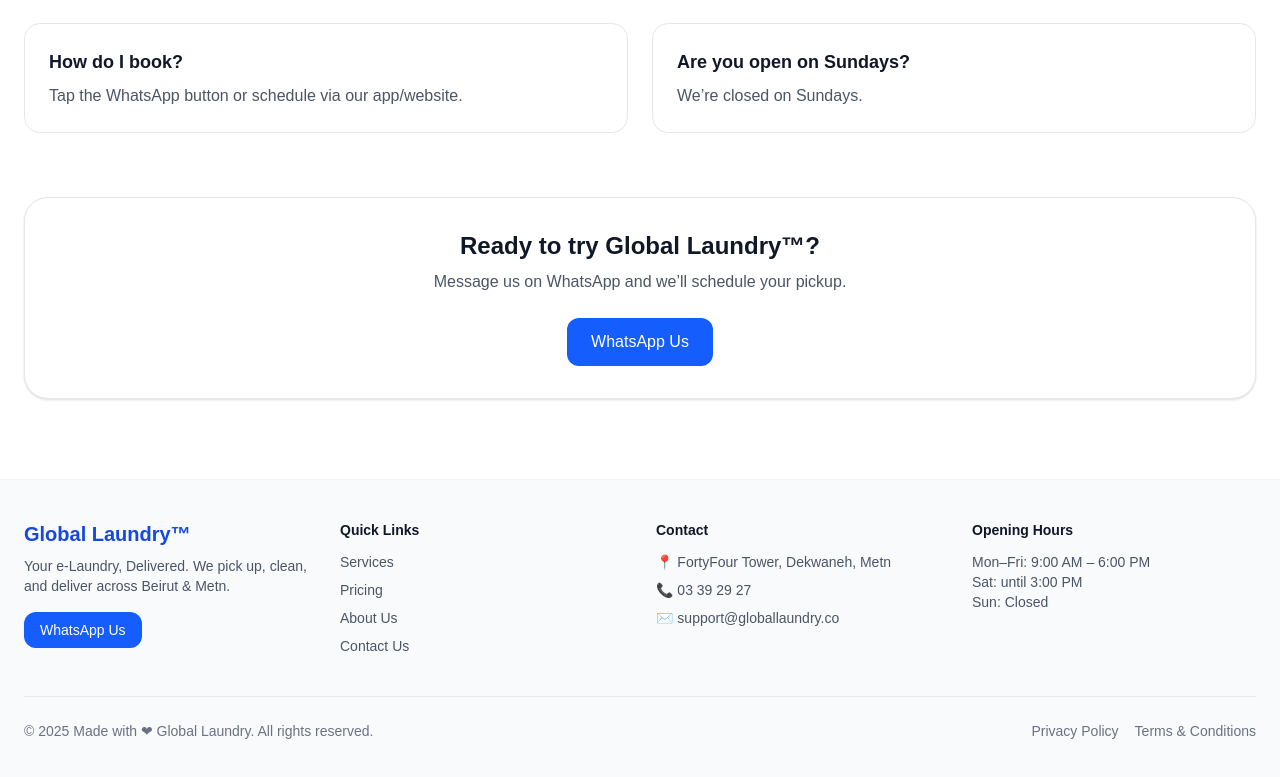
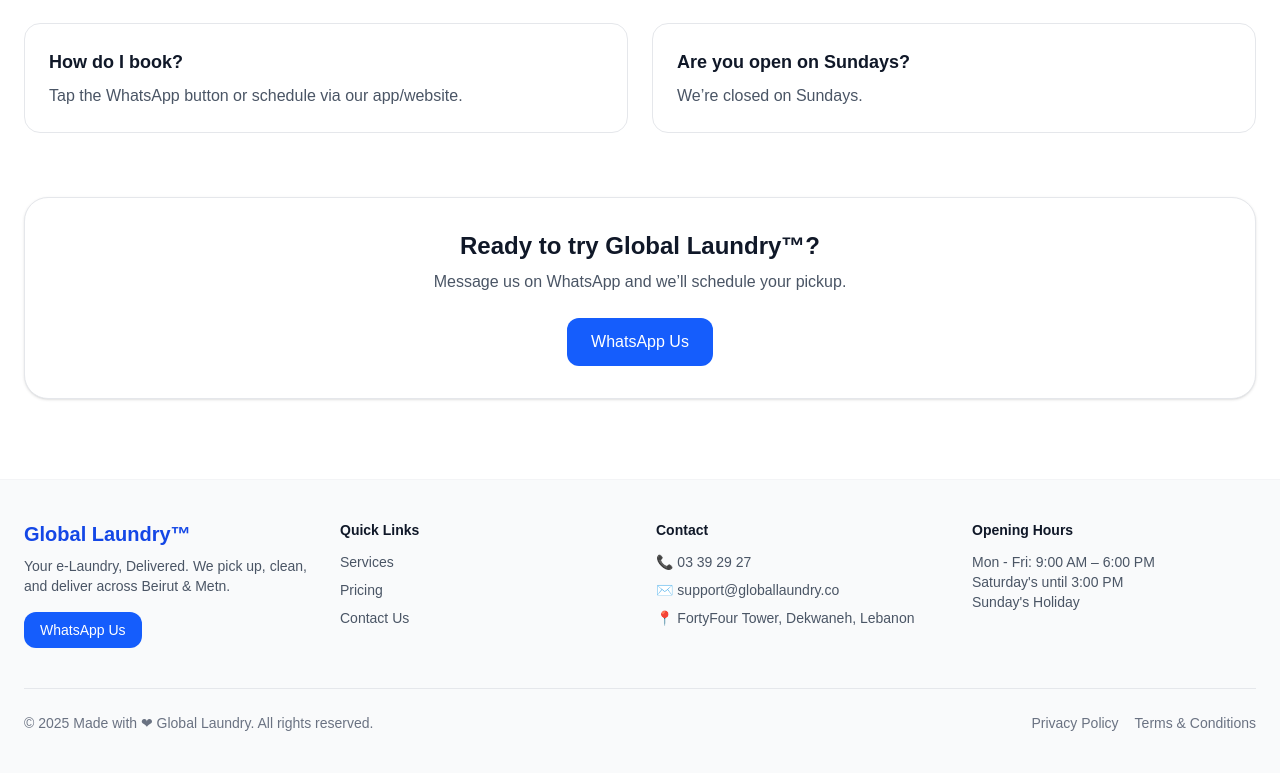
Before and after one commit to globallaundry/website, a Next.js app: page / in a window 1280 px wide. Shown: the part 3218-3995 px from the top of the page. Built offline with nearby package versions, Linux system fonts and the light colour scheme.

Commit message:
Website-Ver_2.0.4

```diff
--- a/components/Footer.tsx
+++ b/components/Footer.tsx
@@ -34,9 +34,6 @@
                 <Link href="/pricing">Pricing</Link>
               </li>
               <li>
-                <Link href="/about">About Us</Link>
-              </li>
-              <li>
                 <Link href="/contact">Contact Us</Link>
               </li>
             </ul>
@@ -46,9 +43,9 @@
           <div>
             <h4 className="text-sm font-semibold text-gray-900">Contact</h4>
             <ul className="mt-3 space-y-2 text-sm text-gray-600">
-              <li>📍 FortyFour Tower, Dekwaneh, Metn</li>
               <li>📞 <a href="tel:+96133392927">03 39 29 27</a></li>
               <li>✉️ support@globallaundry.co</li>
+              <li>📍 FortyFour Tower, Dekwaneh, Lebanon</li>
             </ul>
           </div>
 
@@ -56,9 +53,9 @@
           <div>
             <h4 className="text-sm font-semibold text-gray-900">Opening Hours</h4>
             <ul className="mt-3 text-sm text-gray-600">
-              <li>Mon–Fri: 9:00 AM – 6:00 PM</li>
-              <li>Sat: until 3:00 PM</li>
-              <li>Sun: Closed</li>
+              <li>Mon - Fri: 9:00 AM – 6:00 PM</li>
+              <li>Saturday's until 3:00 PM</li>
+              <li>Sunday's Holiday</li>
             </ul>
           </div>
         </div>
```
